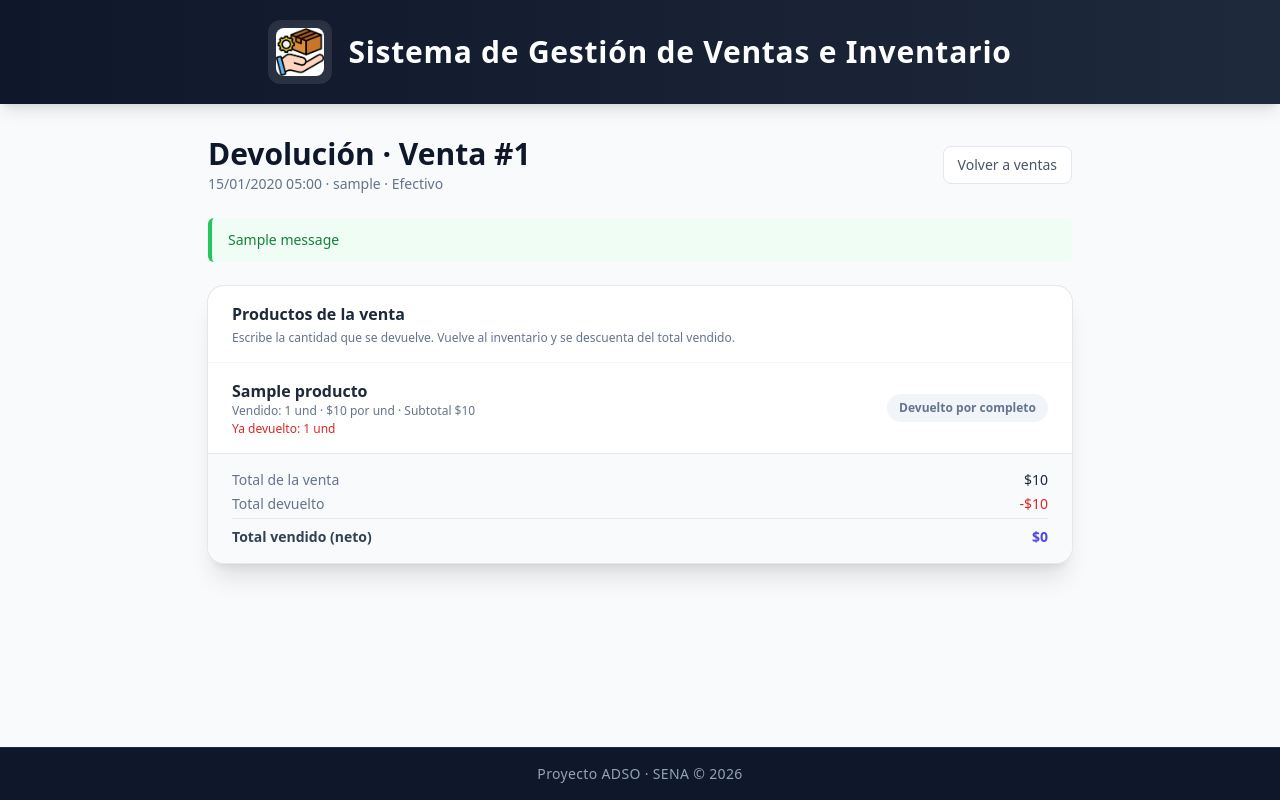
After one commit to MariV-rg/sistema-ventas-inventario, a Django app: page /ventas/devoluciones/1/ in a window 1280 px wide. The commit adds this page. Run offline with Django 5.2, Linux system fonts and the light colour scheme; a user stored in the database is signed in; data comes from the database, SQL or seed files in the repository; tables that the repository leaves empty hold one stand-in row (values such as "Sample post"); one stand-in notice (Sample message) is shown; some libraries are stand-ins or nearby versions.

Commit message:
HU16 y HU17: cancelar venta y devoluciones

```diff
--- a/ventas/templates/cerrar_caja.html
+++ b/ventas/templates/cerrar_caja.html
@@ -95,6 +95,10 @@
                         <dd class="font-medium text-slate-800">${{ caja.ventas_en_efectivo|floatformat:"-2g" }}</dd>
                     </div>
                     <div class="flex justify-between">
+                        <dt class="text-slate-500">Devoluciones en efectivo</dt>
+                        <dd class="font-medium text-red-600">-${{ caja.devoluciones_en_efectivo|floatformat:"-2g" }}</dd>
+                    </div>
+                    <div class="flex justify-between">
                         <dt class="text-slate-500">Ventas por Nequi, Daviplata u otros</dt>
                         <dd class="font-medium text-slate-400">${{ caja.ventas_por_otros_medios|floatformat:"-2g" }}</dd>
                     </div>
--- /dev/null
+++ b/ventas/templates/devolver_venta.html
@@ -0,0 +1,132 @@
+{% load static %}
+<!DOCTYPE html>
+<html lang="es">
+<head>
+    <meta charset="UTF-8">
+    <meta name="viewport" content="width=device-width, initial-scale=1.0">
+    <title>Devolver producto - Sistema de Ventas</title>
+    <script src="https://cdn.tailwindcss.com"></script>
+</head>
+<body class="min-h-screen flex flex-col bg-slate-50 text-slate-800 antialiased">
+
+    <!-- Header -->
+    <header class="bg-gradient-to-r from-slate-900 to-slate-800 text-white shadow-lg">
+        <div class="container mx-auto px-4 py-5 flex items-center justify-center gap-4">
+            <div class="bg-white/10 rounded-xl p-2 shadow-inner backdrop-blur-sm">
+                <img src="{% static 'inventario/img/icono.png' %}" alt="Icono inventario" class="w-10 h-10 md:w-12 md:h-12 rounded-lg object-contain">
+            </div>
+            <h1 class="text-xl md:text-2xl lg:text-3xl font-semibold tracking-wide">
+                Sistema de Gestión de Ventas e Inventario
+            </h1>
+        </div>
+    </header>
+
+    <main class="flex-1 container mx-auto px-4 py-8 max-w-4xl">
+
+        <div class="flex flex-col sm:flex-row sm:items-center sm:justify-between gap-4 mb-6">
+            <div>
+                <h2 class="text-2xl md:text-3xl font-bold text-slate-900">Devolución · Venta #{{ venta.id }}</h2>
+                <p class="text-sm text-slate-500 mt-0.5">
+                    {{ venta.fecha|date:"d/m/Y H:i" }} · {{ venta.vendedor.username }} · {{ venta.get_metodo_pago_display }}
+                </p>
+            </div>
+            <a href="{% url 'devoluciones' %}"
+               class="inline-flex items-center gap-2 text-sm font-medium text-slate-600 hover:text-indigo-600 bg-white border border-slate-200 hover:border-indigo-300 px-3.5 py-2 rounded-lg transition-all w-fit">
+                Volver a ventas
+            </a>
+        </div>
+
+        <!-- Mensajes -->
+        {% if messages %}
+            <div class="mb-6 space-y-2">
+                {% for message in messages %}
+                    <div class="flex items-start gap-2 border-l-4 rounded-md px-4 py-3 text-sm
+                        {% if message.tags == 'success' %}bg-green-50 border-green-500 text-green-700{% else %}bg-red-50 border-red-500 text-red-700{% endif %}">
+                        <span>{{ message }}</span>
+                    </div>
+                {% endfor %}
+            </div>
+        {% endif %}
+
+        <section class="bg-white rounded-2xl shadow-xl ring-1 ring-slate-200 overflow-hidden">
+            <div class="px-6 py-4 border-b border-slate-100">
+                <h3 class="font-semibold text-slate-800">Productos de la venta</h3>
+                <p class="text-xs text-slate-500 mt-1">Escribe la cantidad que se devuelve. Vuelve al inventario y se descuenta del total vendido.</p>
+            </div>
+
+            <ul class="divide-y divide-slate-100">
+                {% for l in lineas %}
+                    <li class="px-6 py-4 flex flex-col md:flex-row md:items-center md:justify-between gap-3">
+                        <div>
+                            <p class="font-semibold text-slate-800">{{ l.detalle.producto.nombre }}</p>
+                            <p class="text-xs text-slate-500">
+                                Vendido: {{ l.detalle.cantidad|floatformat:"-3" }} {{ l.unidad }}
+                                · ${{ l.detalle.precio_unitario|floatformat:"-2g" }} por {{ l.unidad }}
+                                · Subtotal ${{ l.detalle.subtotal|floatformat:"-2g" }}
+                            </p>
+                            {% if l.devuelta > 0 %}
+                                <p class="text-xs text-red-600 font-medium mt-0.5">
+                                    Ya devuelto: {{ l.devuelta|floatformat:"-3" }} {{ l.unidad }}
+                                </p>
+                            {% endif %}
+                        </div>
+
+                        {% if l.disponible > 0 %}
+                            <form method="post" action="{% url 'registrar_devolucion' venta.id %}"
+                                  class="flex flex-wrap items-center gap-2 md:justify-end"
+                                  onsubmit="return confirm('¿Registrar la devolución de {{ l.detalle.producto.nombre|escapejs }}?');">
+                                {% csrf_token %}
+                                <input type="hidden" name="detalle" value="{{ l.detalle.id }}">
+                                <input type="number" name="cantidad" step="any" min="0" required
+                                       placeholder="Máx. {{ l.disponible|floatformat:'-3' }}"
+                                       class="w-28 border border-slate-300 rounded-lg px-2.5 py-2 text-sm text-slate-800 focus:outline-none focus:ring-2 focus:ring-indigo-500 focus:border-indigo-500 transition-all">
+                                {% if l.es_peso %}
+                                    <select name="unidad"
+                                            class="border border-slate-300 rounded-lg px-2 py-2 text-sm text-slate-800 bg-white focus:outline-none focus:ring-2 focus:ring-indigo-500 focus:border-indigo-500 transition-all">
+                                        <option value="kg" {% if l.unidad == 'kg' %}selected{% endif %}>Kilos</option>
+                                        <option value="g" {% if l.unidad == 'g' %}selected{% endif %}>Gramos</option>
+                                    </select>
+                                {% else %}
+                                    <span class="text-xs font-medium text-slate-500">{{ l.unidad }}</span>
+                                {% endif %}
+                                <button type="submit"
+                                        class="inline-flex items-center bg-indigo-600 hover:bg-indigo-700 text-white text-sm font-semibold rounded-lg px-3.5 py-2 shadow-sm transition-all">
+                                    Devolver
+                                </button>
+                            </form>
+                        {% else %}
+                            <span class="inline-flex items-center w-fit text-xs font-semibold text-slate-500 bg-slate-100 px-3 py-1.5 rounded-full">
+                                Devuelto por completo
+                            </span>
+                        {% endif %}
+                    </li>
+                {% endfor %}
+            </ul>
+
+            <div class="px-6 py-4 border-t border-slate-200 bg-slate-50 space-y-1 text-sm">
+                <div class="flex justify-between">
+                    <span class="text-slate-500">Total de la venta</span>
+                    <span class="font-medium text-slate-800">${{ venta.total|floatformat:"-2g" }}</span>
+                </div>
+                <div class="flex justify-between">
+                    <span class="text-slate-500">Total devuelto</span>
+                    <span class="font-medium text-red-600">-${{ total_devuelto|floatformat:"-2g" }}</span>
+                </div>
+                <div class="flex justify-between border-t border-slate-200 pt-2">
+                    <span class="font-semibold text-slate-700">Total vendido (neto)</span>
+                    <span class="font-bold text-indigo-600">${{ total_neto|floatformat:"-2g" }}</span>
+                </div>
+            </div>
+        </section>
+
+    </main>
+
+    <!-- Footer -->
+    <footer class="bg-slate-900 text-slate-400 text-center py-4 text-sm border-t border-slate-800 mt-8">
+        <div class="container mx-auto px-4">
+            <p class="tracking-wide">Proyecto ADSO · SENA &copy; {% now "Y" %}</p>
+        </div>
+    </footer>
+
+</body>
+</html>
--- a/ventas/templates/resultado_cierre.html
+++ b/ventas/templates/resultado_cierre.html
@@ -78,6 +78,10 @@
                         <dd class="font-medium text-slate-800">${{ caja.ventas_en_efectivo|floatformat:"-2g" }}</dd>
                     </div>
                     <div class="flex justify-between">
+                        <dt class="text-slate-500">Devoluciones en efectivo</dt>
+                        <dd class="font-medium text-red-600">-${{ caja.devoluciones_en_efectivo|floatformat:"-2g" }}</dd>
+                    </div>
+                    <div class="flex justify-between">
                         <dt class="text-slate-500">Ventas por Nequi, Daviplata u otros</dt>
                         <dd class="font-medium text-slate-400">${{ caja.ventas_por_otros_medios|floatformat:"-2g" }}</dd>
                     </div>
--- a/ventas/urls.py
+++ b/ventas/urls.py
@@ -11,4 +11,8 @@ urlpatterns = [
     path('ventas/<int:producto_id>/quitar/', views.quitar_del_carrito, name='quitar_del_carrito'),
     path('ventas/revisar/', views.revisar_venta, name='revisar_venta'),
     path('ventas/confirmar/', views.confirmar_venta, name='confirmar_venta'),
+    path('ventas/cancelar/', views.cancelar_venta, name='cancelar_venta'),
+    path('ventas/devoluciones/', views.devoluciones, name='devoluciones'),
+    path('ventas/devoluciones/<int:venta_id>/', views.devolver_venta, name='devolver_venta'),
+    path('ventas/devoluciones/<int:venta_id>/registrar/', views.registrar_devolucion, name='registrar_devolucion'),
 ]
--- a/ventas/views.py
+++ b/ventas/views.py
@@ -11,7 +11,7 @@ from django.views.decorators.http import require_POST
 from accounts.decorators import rol_requerido
 from accounts.models import Rol
 from inventario.models import Categoria, Producto
-from .models import Caja, DetalleVenta, Venta
+from .models import Caja, DetalleVenta, Devolucion, Venta
 
 
 # ---------------------------------------------------------------
@@ -300,6 +300,24 @@ def quitar_del_carrito(request, producto_id):
     return redirect('nueva_venta')
 
 
+# ---------------------------------------------------------------
+# HU16: cancelar venta en proceso
+# ---------------------------------------------------------------
+
+@rol_requerido(Rol.VENDEDOR)
+@caja_requerida
+@require_POST
+def cancelar_venta(request):
+    # 16A: la venta en proceso solo existe en la sesión del vendedor (todavía no se guardó ni
+    # se descontó nada del inventario), así que cancelar es simplemente descartarla.
+    if leer_carrito(request):
+        request.session.pop('carrito', None)
+        messages.success(request, 'Venta cancelada. No se descontó nada del inventario.')
+    else:
+        messages.error(request, 'No hay ninguna venta en proceso para cancelar.')
+    return redirect('nueva_venta')
+
+
 @rol_requerido(Rol.VENDEDOR)
 @caja_requerida
 def revisar_venta(request):
@@ -445,3 +463,132 @@ def resultado_cierre(request, caja_id):
     # 18B: muestra lo esperado, lo contado y el descuadre (solo el dueño de la caja)
     caja = get_object_or_404(Caja, id=caja_id, vendedor=request.user, abierta=False)
     return render(request, 'resultado_cierre.html', {'caja': caja})
+
+
+# ---------------------------------------------------------------
+# HU17: devoluciones
+# ---------------------------------------------------------------
+
+@rol_requerido(Rol.VENDEDOR)
+@caja_requerida
+def devoluciones(request):
+    # lista de ventas confirmadas, para elegir de cuál se devuelve un producto
+    ventas = Venta.objects.select_related('vendedor').prefetch_related('detalles__producto')
+    busqueda = request.GET.get('q', '').strip().lstrip('#')
+    if busqueda:
+        ventas = ventas.filter(id=busqueda) if busqueda.isdigit() else ventas.none()
+    return render(request, 'devoluciones_lista.html', {
+        'ventas': ventas[:50],
+        'busqueda': request.GET.get('q', ''),
+        'caja': caja_abierta(request.user),
+    })
+
+
+def lineas_de_devolucion(venta):
+    '''Las líneas de la venta con lo vendido, lo ya devuelto y lo que todavía se puede devolver.'''
+    lineas = []
+    for detalle in venta.detalles.select_related('producto__categoria'):
+        lineas.append({
+            'detalle': detalle,
+            'unidad': unidad_corta(detalle.producto),
+            'es_peso': detalle.producto.categoria.es_peso_variable,
+            'devuelta': detalle.cantidad_devuelta(),
+            'disponible': detalle.cantidad_disponible(),
+        })
+    return lineas
+
+
+@rol_requerido(Rol.VENDEDOR)
+@caja_requerida
+def devolver_venta(request, venta_id):
+    venta = get_object_or_404(Venta.objects.select_related('vendedor'), id=venta_id)
+    return render(request, 'devolver_venta.html', {
+        'venta': venta,
+        'lineas': lineas_de_devolucion(venta),
+        'total_devuelto': venta.total_devuelto(),
+        'total_neto': venta.total_neto(),
+        'caja': caja_abierta(request.user),
+    })
+
+
+@rol_requerido(Rol.VENDEDOR)
+@caja_requerida
+@require_POST
+def registrar_devolucion(request, venta_id):
+    venta = get_object_or_404(Venta, id=venta_id)
+    detalle_id = request.POST.get('detalle', '')
+    if not detalle_id.isdigit():
+        messages.error(request, 'Selecciona el producto que se devuelve.')
+        return redirect('devolver_venta', venta_id=venta.id)
+
+    with transaction.atomic():
+        # se bloquea la línea mientras se guarda, para que dos devoluciones al mismo tiempo
+        # no devuelvan más de lo vendido
+        detalle = (DetalleVenta.objects.select_for_update()
+                   .select_related('producto__categoria')
+                   .filter(id=detalle_id, venta=venta).first())
+        if detalle is None:
+            messages.error(request, 'Ese producto no pertenece a esta venta.')
+            return redirect('devolver_venta', venta_id=venta.id)
+
+        producto = detalle.producto
+        disponible = detalle.cantidad_disponible()
+        unidad = request.POST.get('unidad', '')
+
+        # --- validar la cantidad que se devuelve ---
+        try:
+            cantidad = Decimal(request.POST.get('cantidad', '').strip())
+        except InvalidOperation:
+            messages.error(request, 'La cantidad debe ser un número.')
+            return redirect('devolver_venta', venta_id=venta.id)
+        if not cantidad.is_finite() or cantidad <= 0:
+            messages.error(request, 'La cantidad debe ser un número mayor que 0.')
+            return redirect('devolver_venta', venta_id=venta.id)
+        if producto.categoria.es_peso_variable and unidad not in ('g', 'kg'):
+            messages.error(request, 'Elige la unidad del peso: gramos o kilos.')
+            return redirect('devolver_venta', venta_id=venta.id)
+
+        cantidad = convertir_a_unidad_base(producto, cantidad, unidad)
+
+        if cantidad.as_tuple().exponent < -3:
+            messages.error(request, 'La cantidad es demasiado precisa (máximo 3 decimales en la unidad del producto).')
+            return redirect('devolver_venta', venta_id=venta.id)
+        if not producto.categoria.es_peso_variable and cantidad != cantidad.to_integral_value():
+            messages.error(request, 'Este producto se vende por unidades: ingresa un número entero.')
+            return redirect('devolver_venta', venta_id=venta.id)
+        if cantidad > disponible:
+            messages.error(
+                request,
+                f'No se puede devolver más de lo vendido. De "{producto.nombre}" solo se puede devolver '
+                f'{formats.localize(disponible.normalize())} {unidad_corta(producto)}.'
+            )
+            return redirect('devolver_venta', venta_id=venta.id)
+
+        # --- el valor que se descuenta, con el precio al que se vendió ---
+        if cantidad == disponible:
+            # se devuelve todo lo que quedaba: se descuenta exactamente lo que quedaba por devolver,
+            # así no sobran ni faltan centavos por redondeo
+            valor = detalle.subtotal - detalle.valor_devuelto()
+        else:
+            valor = calcular_subtotal(detalle.precio_unitario, cantidad)
+
+        caja = Caja.objects.select_for_update().filter(vendedor=request.user, abierta=True).first()
+        if caja is None:
+            messages.error(request, 'Primero debes abrir tu caja para registrar devoluciones.')
+            return redirect('abrir_caja')
+
+        Devolucion.objects.create(
+            detalle=detalle, cantidad=cantidad, valor=valor, vendedor=request.user, caja=caja,
+        )
+        # 17A: la cantidad vuelve al inventario
+        Producto.objects.filter(id=producto.id).update(stock=F('stock') + cantidad)
+
+    # 17B: el valor queda descontado del total vendido (Venta.total_neto) y, si la venta fue en
+    # efectivo, también del efectivo esperado en la caja.
+    messages.success(
+        request,
+        f'Devolución registrada: {formats.localize(cantidad.normalize())} {unidad_corta(producto)} de '
+        f'"{producto.nombre}". Se descontaron ${formats.number_format(valor, decimal_pos=0, force_grouping=True)} '
+        f'del total vendido.'
+    )
+    return redirect('devolver_venta', venta_id=venta.id)
```
Also changed, not shown: inventario/templates/home.html (+12 -0 lines), ventas/models.py (+53 -2 lines), ventas/templates/devoluciones_lista.html (added, +123 -0 lines), ventas/templates/nueva_venta.html (+10 -0 lines), ventas/templates/revisar_venta.html (+11 -0 lines), ventas/migrations/0005_devolucion.py (added).
